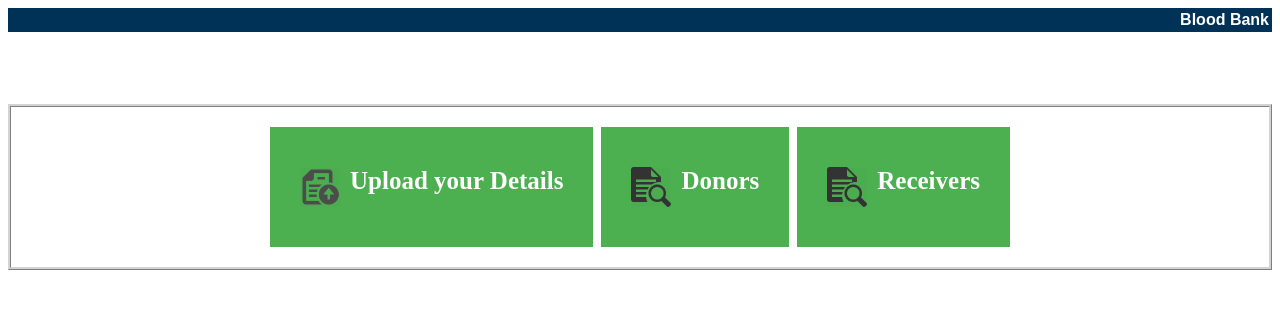
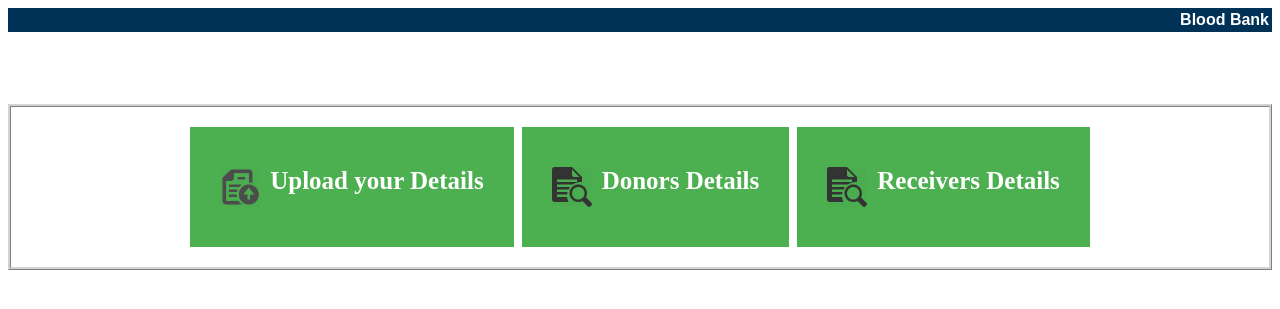
Before and after one commit to vineeth0696/Capstone, a Flask app: page / in a window 1280 px wide. Shown: the top 309 px of the page. Run offline with Flask 2, Linux system fonts and the light colour scheme.

Commit message:
changed home file

```diff
--- a/templates/home.html
+++ b/templates/home.html
@@ -59,8 +59,8 @@ form {
 </br></br></br></br>
 <form action="" method="post" align="middle">
 <a href="{{ url_for('upload') }}" class="button"><span class="icon_upload"></span>Upload your Details</a>
-<a href="{{ url_for('donor_list') }}" class="button"><span class="icon_view"></span>Donors</a>
-<a href="{{ url_for('receiver_list') }}" class="button"><span class="icon_view"></span>Receivers</a>
+<a href="{{ url_for('donor_list') }}" class="button"><span class="icon_view"></span>Donors Details</a>
+<a href="{{ url_for('receiver_list') }}" class="button"><span class="icon_view"></span>Receivers Details</a>
 </form>
 </body>
 </html>
```
